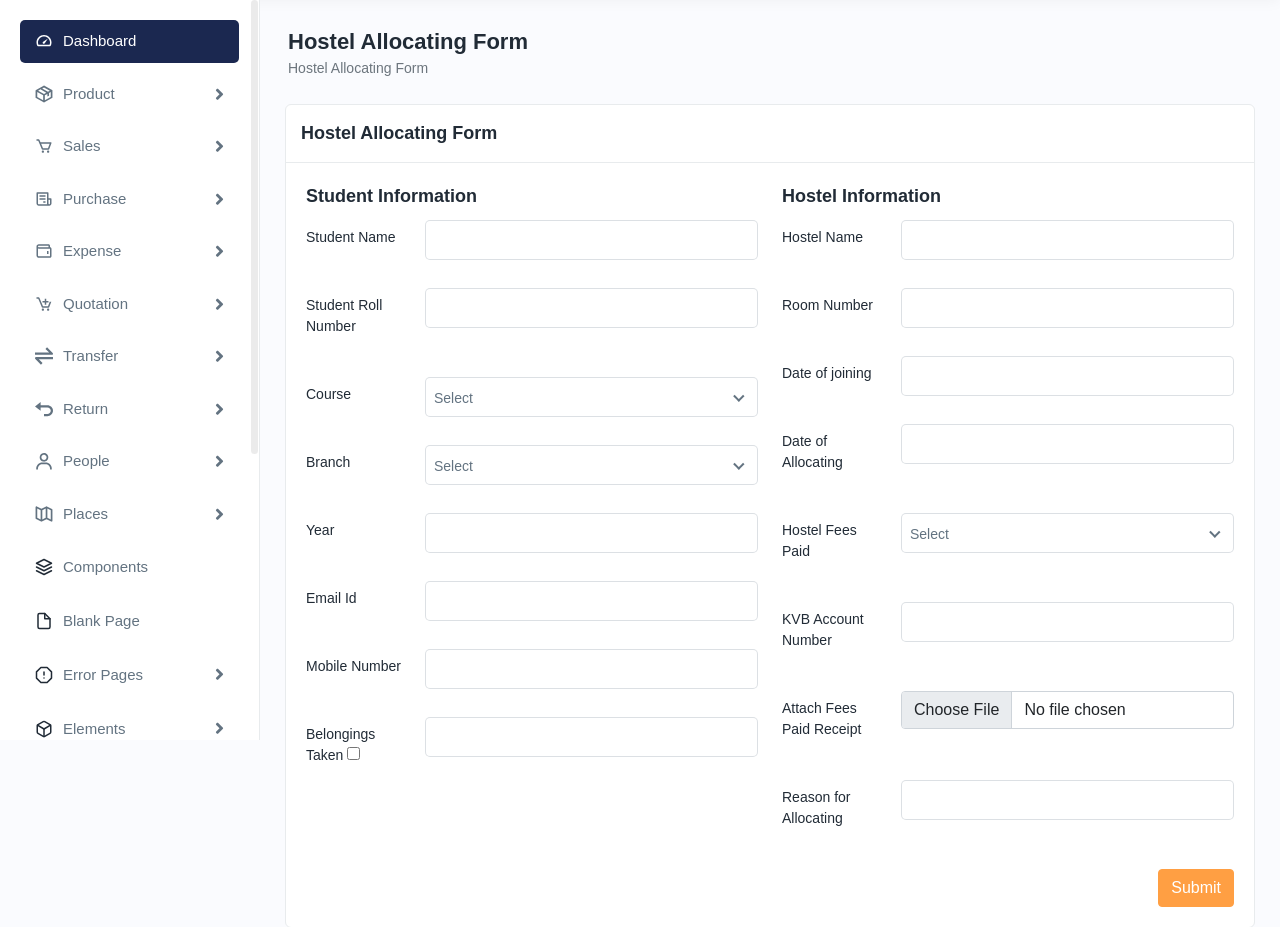
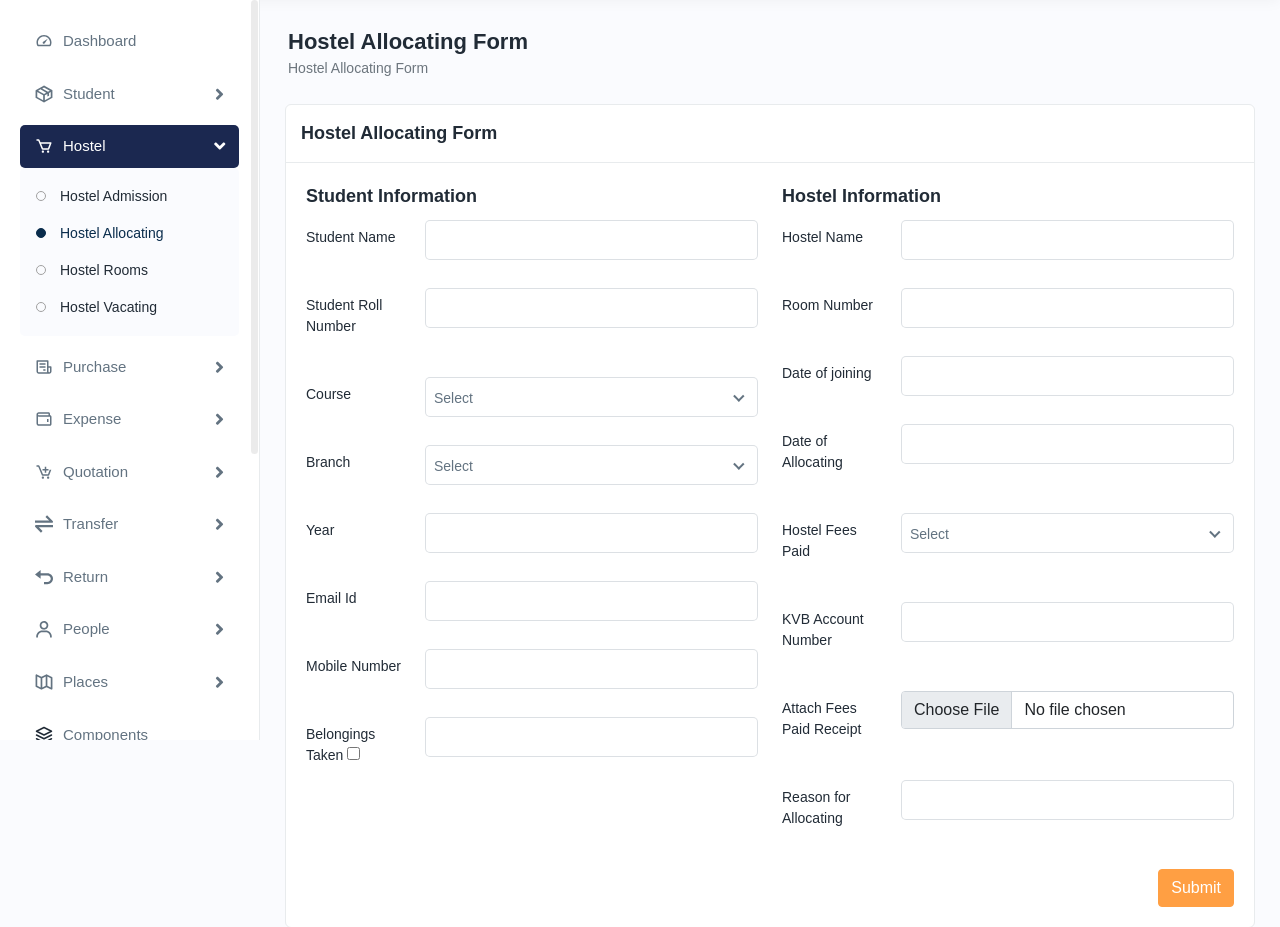
Before and after one commit to arunpragash-periyasamy/hostel-management, a PHP site: page /hostelAllocatingForm.php in a window 1280 px wide. Shown: the part 60-987 px from the top of the page. Run offline with PHP 8.4, Linux system fonts and the light colour scheme.

Commit message:
adding sidebar active

```diff
--- a/assets/js/script.js
+++ b/assets/js/script.js
@@ -143,8 +143,8 @@ $(document).ready(function () {
     $("#global-loader");
     setTimeout(function () {
       $("#global-loader").fadeOut("slow");
-    }, 100); // 100 secs
-  }, 500);  // 500 secs
+    }, 10); // 100 secs
+  }, 50);  // 500 secs
   // funtion for setting time to the loader ends
 
 
@@ -322,6 +322,7 @@ $(document).ready(function () {
     this.$menuItem = $("#sidebar-menu a");
   };
 
+// function for the active sidebar
 
   function init() {
     var $this = Sidemenu;
@@ -339,14 +340,31 @@ $(document).ready(function () {
         $(this).next("ul").slideUp(350);
       }
     });
-    $("#sidebar-menu ul li.submenu a.active")
+
+    // script for the make the sidebar active start
+    // $("#sidebar-menu ul li.submenu a.active")
+    // .parents("li:last")
+    // .children("a:first")
+    // .addClass("active")
+    // .trigger("click");
+
+    // setting timer for activating the active class in 100 sec starts
+    setTimeout(function () {
+      $("#sidebar-menu ul li.submenu a.active")
       .parents("li:last")
       .children("a:first")
       .addClass("active")
       .trigger("click");
+
+    }, 10);
+    // setting timer for activating the active class in 100 sec ends
+
+    // script for the make the sidebar active start
+
   }
 
   init();
+
   $(document).on("mouseover", function (e) {
     e.stopPropagation();
     if ($("body").hasClass("mini-sidebar") && $("#toggle_btn").is(":visible")) {
--- a/files/header.html
+++ b/files/header.html
@@ -257,7 +257,7 @@
           <div class="sidebar-inner slimscroll">
             <div id="sidebar-menu" class="sidebar-menu">
               <ul>
-                <li class="dashboard active">
+                <li class="dashboard">
                   <a href="index.html"
                     ><img src="assets/img/icons/dashboard.svg" alt="img" /><span>
                       Dashboard</span
@@ -265,15 +265,15 @@
                   </a>
                 </li>
                 <li class="submenu">
-                  <a href="javascript:void(0);"
+                  <a href=""
                     ><img src="assets/img/icons/product.svg" alt="img"/><span>
-                      Product</span
+                      Student</span
                     >
                     <span class="menu-arrow"></span
                   ></a>
                   <ul>
-                    <li><a href="productlist.html" class="productlist">Product List</a></li>
-                    <li><a href="addproduct.html">Add Product</a></li>
+                    <li><a href="studentRegistration.php" class="studentRegistration">Student Registration</a></li>
+                    <li><a href="studentLogin.php" class="studentLogin">Student Login</a></li>
                     <li><a href="categorylist.html">Category List</a></li>
                     <li><a href="addcategory.html">Add Category</a></li>
                     <li><a href="subcategorylist.html">Sub Category List</a></li>
@@ -287,18 +287,16 @@
                 <li class="submenu">
                   <a href="javascript:void(0);"
                     ><img src="assets/img/icons/sales1.svg" alt="img" /><span>
-                      Sales</span
+                      Hostel</span
                     >
                     <span class="menu-arrow"></span
                   ></a>
                   <ul>
-                    <li><a href="saleslist.html">Sales List</a></li>
-                    <li><a href="pos.html">POS</a></li>
-                    <li><a href="pos.html">New Sales</a></li>
-                    <li><a href="salesreturnlists.html">Sales Return List</a></li>
-                    <li>
-                      <a href="createsalesreturns.html">New Sales Return</a>
-                    </li>
+                    <li><a href="hostelAdmissionForm.php" class="hostelAdmission">Hostel Admission</a></li>
+                    <li><a href="hostelAllocatingForm.php" class="hostelAllocating">Hostel Allocating</a></li>
+                    <li><a href="hostelRoomsForm.php" class="hostelRooms">Hostel Rooms</a></li>
+                    <!-- <li><a href="salesreturnlists.html">Sales Return List</a></li> -->
+                    <li><a href="hostelVacatingForm.php" class="hostelVacating">Hostel Vacating</a></li>
                   </ul>
                 </li>
                 <li class="submenu">
--- a/hostelAllocatingForm.php
+++ b/hostelAllocatingForm.php
@@ -12,7 +12,11 @@
 </head>
 
 <body>
-    <div class="main-wrapper">
+
+<div id="global-loader">
+      <div class="whirly-loader"></div>
+    </div>
+<div class="main-wrapper">
         <?php
             include './files/header.html';
         ?>
@@ -184,6 +188,13 @@
     <?php
         include './files/script.html';
     ?>
+    <script>
+        $(document).ready(function() {
+            // activate the sidebar
+            $(".header").removeClass("active");
+            $(".hostelAllocating").addClass("active");
+        });
+    </script>
 </body>
 
 </html>
```
Also changed, not shown: hostelAdmissionForm.php (+13 -0 lines), hostelRoomsForm.php (+10 -0 lines), hostelVacatingForm.php (+8 -0 lines), studentRegistration.php (+12 -0 lines).
